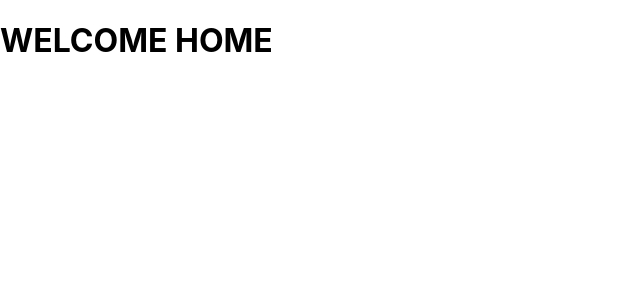
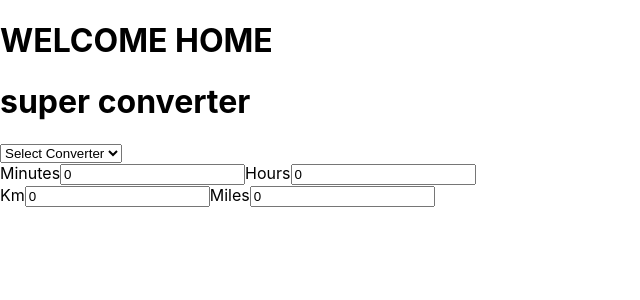
Before and after one commit to noname2048/ba-book-list, a React (Create React App) app: page /# in a window 1280 px wide. Before the commit this address had no page. Shown: the top 300 px of the page, without its empty margins (0-640 px from the left). Built offline with nearby package versions, Linux system fonts and the light colour scheme.

Commit message:
chore: reduce tabsize

```diff
--- a/src/pages/Home.js
+++ b/src/pages/Home.js
@@ -1,6 +1,7 @@
-import {Route, Routes} from "react-router-dom"
+import { Route, Routes } from "react-router-dom";
 
-import IsbnSearch from "../components/IsbnSearch"
+import IsbnSearch from "../components/IsbnSearch";
+import { Main } from "../components/Converters";
 import React from "react";
 
 class Home extends React.Component {
@@ -9,8 +10,9 @@ class Home extends React.Component {
       <div>
         <h1>WELCOME HOME</h1>
         <Routes>
-                    <Route path="#" element={<IsbnSearch />}/>
+          <Route path="#" element={<IsbnSearch />} />
         </Routes>
+        <Main />
       </div>
     );
   }
```
Lines whose indentation alone changed are shown as unchanged.
